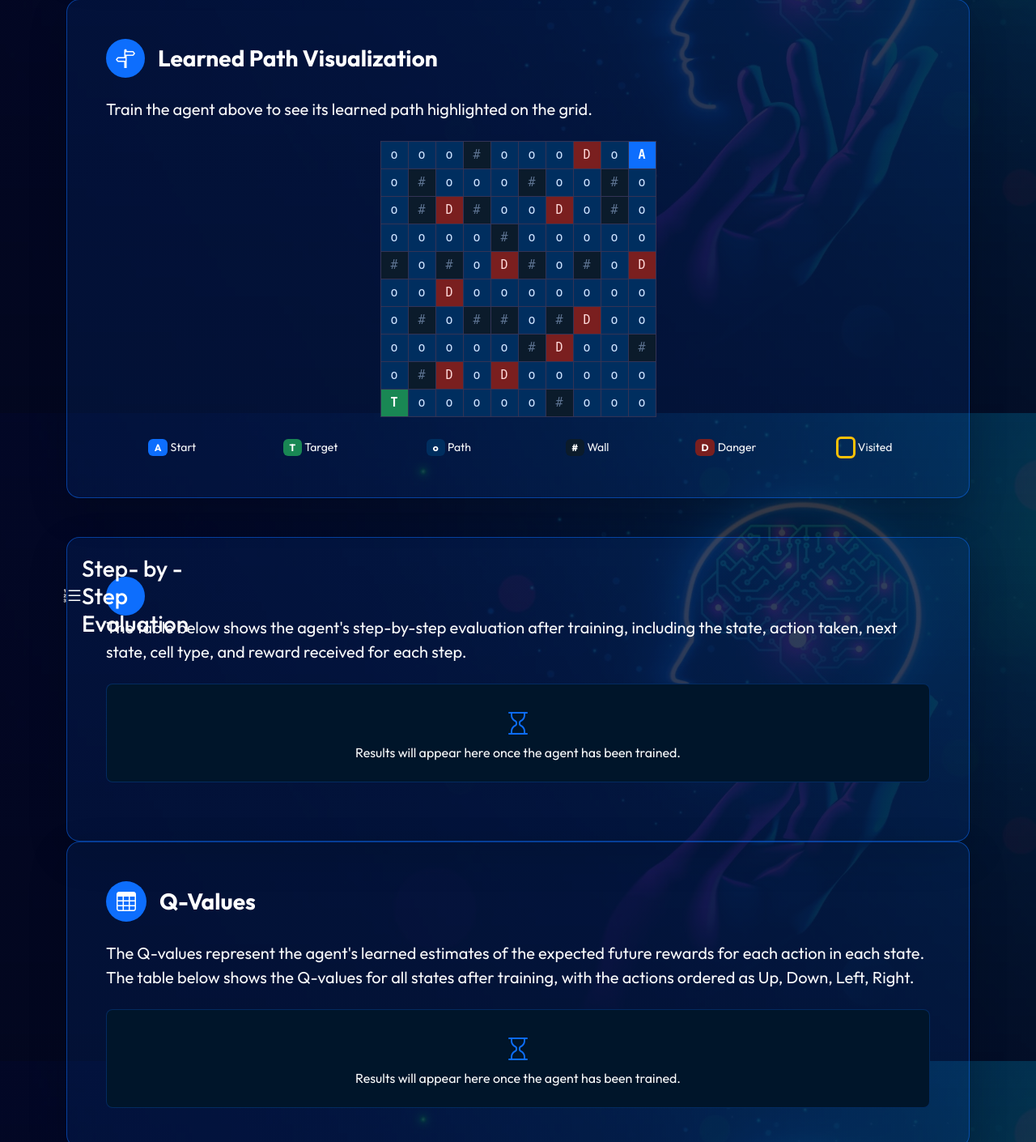
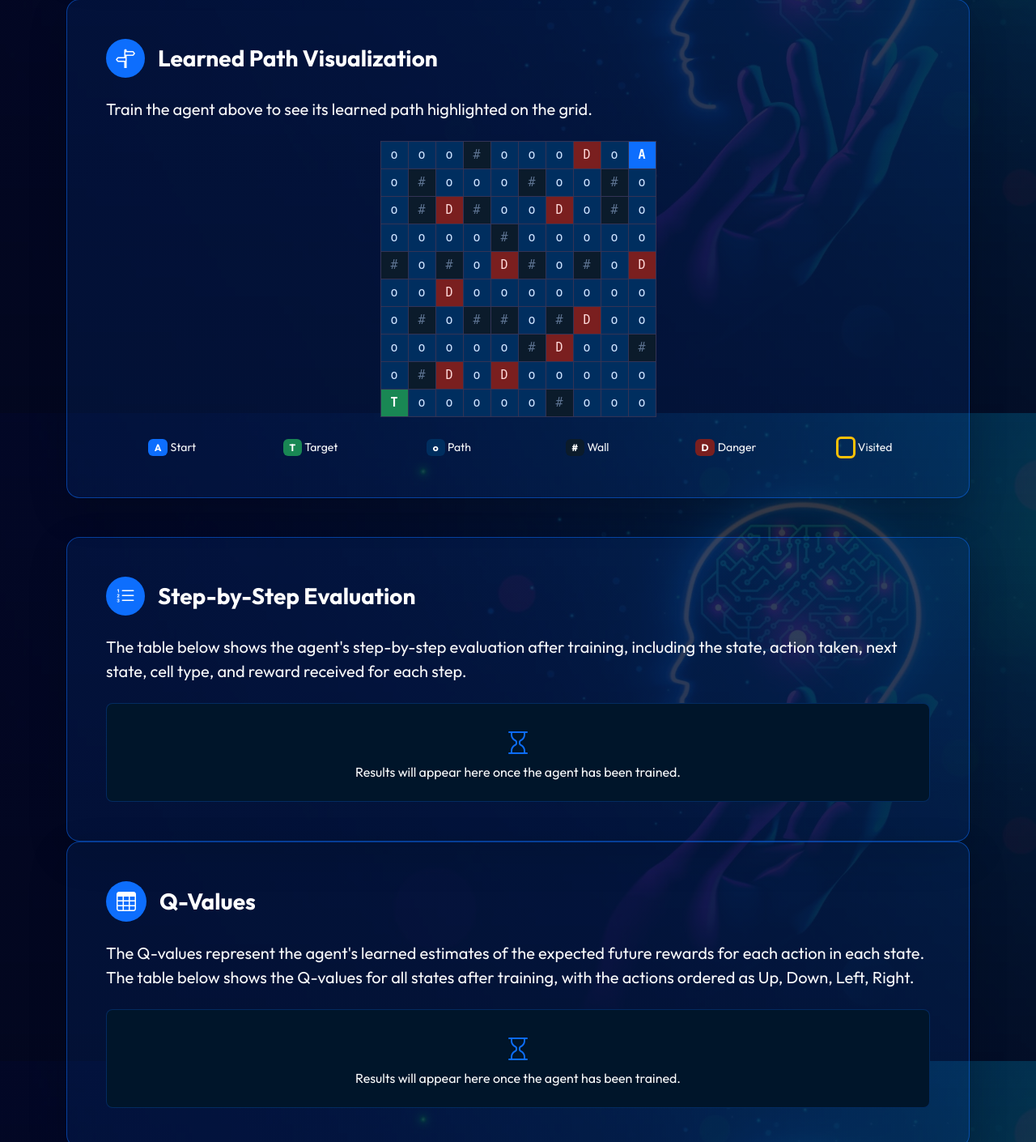
Before and after one commit to MonicaPoveda/Machinegroup, a Flask app: page /reinforcement/application in a window 1280 px wide. Shown: the part 5090-6500 px from the top of the page at 81% size. Run offline with Flask 3, Linux system fonts and the light colour scheme; parts of the project's set-up code (start-up, migrations or seed data) failed here and were passed over.

Commit message:
Fix Step-by-Step Evaluation title alignment

```diff
--- a/templates/reinforcement/application.html
+++ b/templates/reinforcement/application.html
@@ -576,12 +576,13 @@ Reinforcement Learning Application
      <!-- 10. Step-by-Step Evaluation -->
     <section id="evaluation" class="mt-5" style="scroll-margin-top: 105px;">
         <div class="card bg-primary bg-opacity-10 border border-primary border-opacity-50 rounded-4 shadow-lg p-4 p-md-5">
-            <div class="d-flezx align-items-center mb-4">
-                <div class="bg-primary text-white rounded-circle d-flex align-items-center justify-content-center flex-shrink-0 me-3"
-                 style="width: 48px; height: 48px;">
-                    <i class="bi bi-list-ol fs-4"></i>
-                <h3 class="mb-0">Step- by -Step Evaluation</h3>
+            <div class="d-flex align-items-center gap-3 mb-4">
+            <div class="bg-primary text-white rounded-circle d-flex align-items-center justify-content-center flex-shrink-0"
+                 style="width: 48px; height: 48px; min-width: 48px;">
+                <i class="bi bi-list-ol fs-4"></i>
             </div>
+            <h3 class="mb-0 text-white fw-bold">Step-by-Step Evaluation</h3>
+        </div>
             <p class="text-light fs-5 mb-4">
                 The table below shows the agent's step-by-step evaluation after training, including the state, action taken, next state, cell type, and reward received for each step.
             </p>
```
